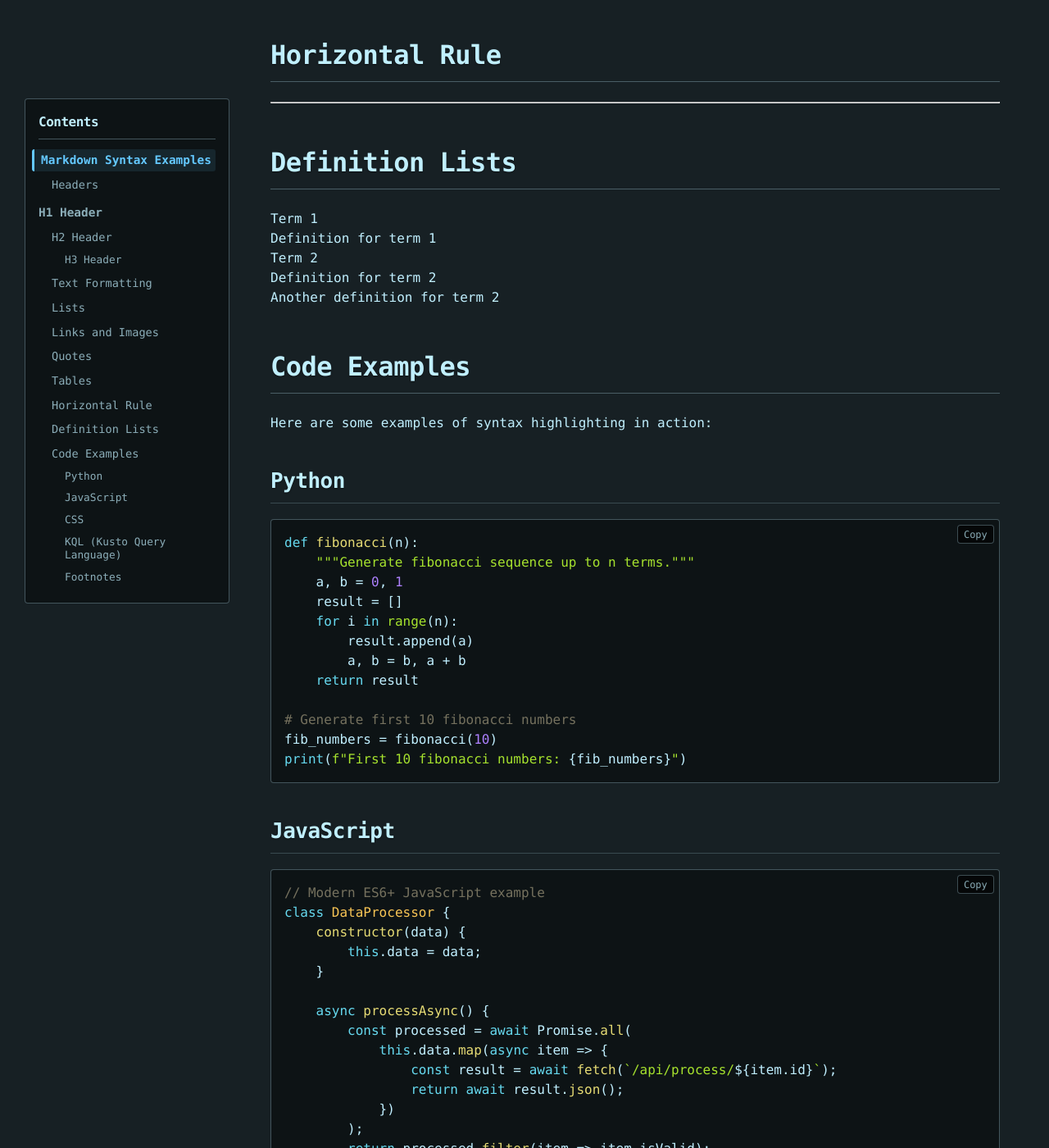
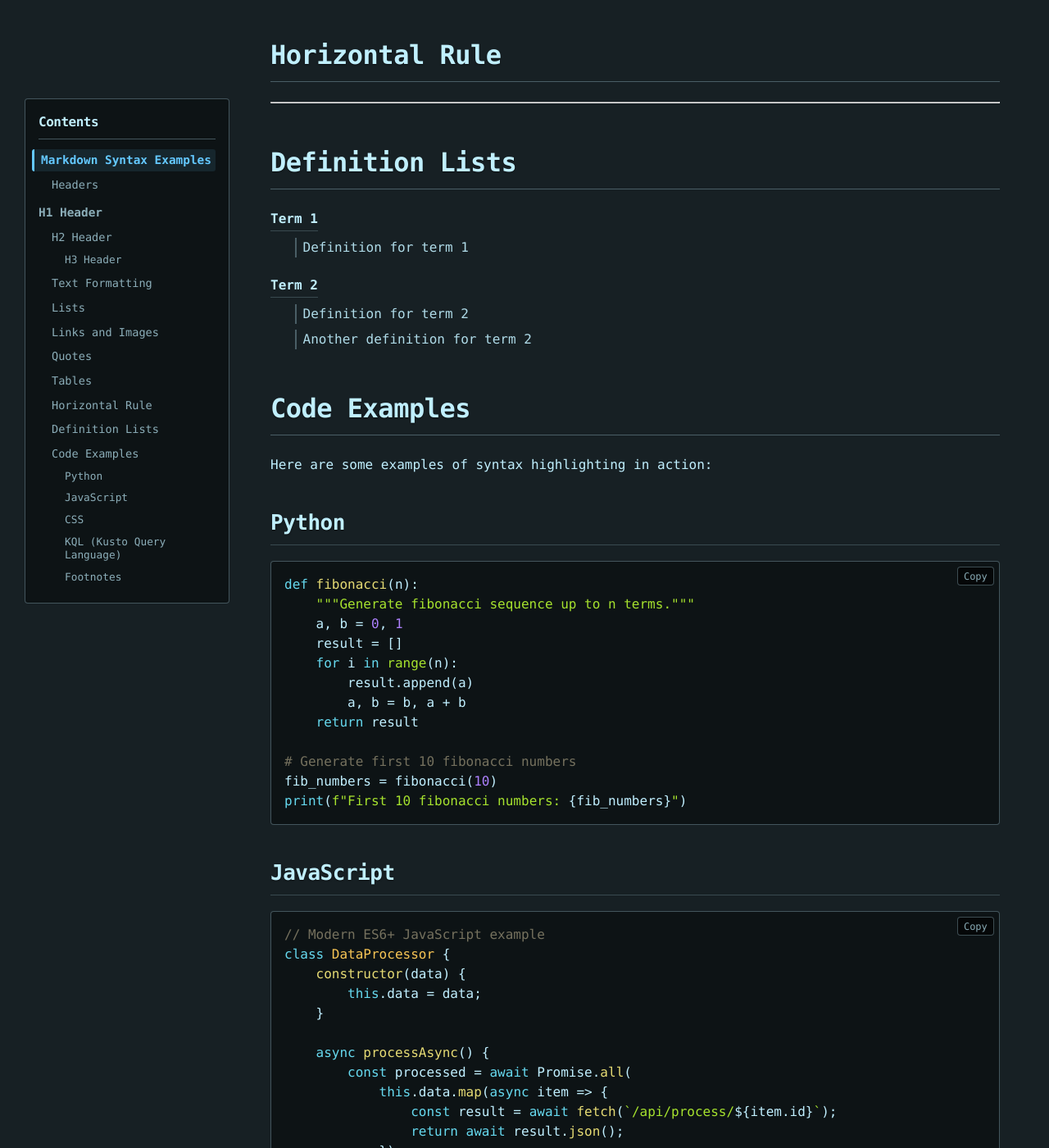
Before and after one commit to biggiebk/theme_mymadlab, a Jekyll site: the page built from _posts/2025-10-18-syntax-exmaples.md, in a window 1280 px wide and 1400 px high, scrolled down 2800 px. Shown: the whole window at 82% size. Built offline with Jekyll 4.4.1, drawn with Linux system fonts in a browser that asks for light colours; nearby versions of some CDN libraries.

Commit message:
Definition lists

```diff
--- a/_config.yml
+++ b/_config.yml
@@ -49,3 +49,21 @@ kramdown:
       line_numbers: false
     block:
       line_numbers: false
+  # Enable extended kramdown features
+  parse_block_html: true
+  parse_span_html: true
+  auto_ids: true
+  footnote_nr: 1
+  entity_output: as_char
+  toc_levels: 1..6
+  smart_quotes: lsquo,rsquo,ldquo,rdquo
+  enable_coderay: false
+  # Enable definition lists and other extensions
+  extensions:
+    - tables
+    - autolink
+    - strikethrough
+    - superscript
+    - with_toc_data
+    - footnotes
+    - smart_quotes
--- a/_sass/mymadlab/_base.scss
+++ b/_sass/mymadlab/_base.scss
@@ -133,6 +133,44 @@ li {
   > ul,
   > ol {
     margin-bottom: 0;
+  }
+}
+
+/**
+ * Definition Lists
+ */
+dl {
+  margin-bottom: $spacing-unit;
+
+  dt {
+    font-weight: bold;
+    color: $foreground-color;
+    margin-top: $spacing-unit / 2;
+    margin-bottom: $spacing-unit / 4;
+    border-bottom: 1px solid rgba(192, 239, 254, 0.2);
+    padding-bottom: 2px;
+    display: inline-block;
+
+    &:first-child {
+      margin-top: 0;
+    }
+  }
+
+  dd {
+    margin-left: $spacing-unit;
+    margin-bottom: $spacing-unit / 4;
+    color: rgba(192, 239, 254, 0.9);
+    padding-left: $spacing-unit / 4;
+    border-left: 2px solid rgba(192, 239, 254, 0.3);
+
+    &:last-child {
+      margin-bottom: $spacing-unit / 2;
+    }
+
+    // Multiple definitions for the same term
+    & + dd {
+      margin-top: $spacing-unit / 8;
+    }
   }
 }
 
```
